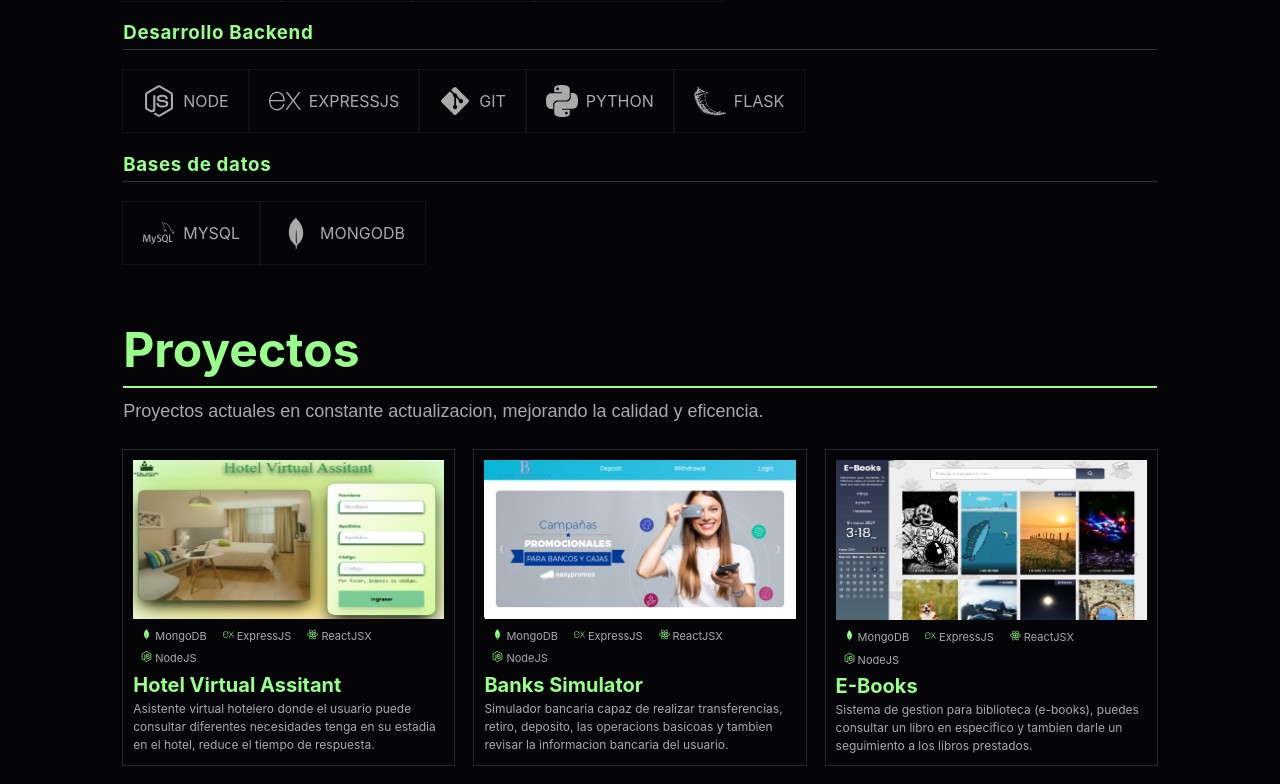
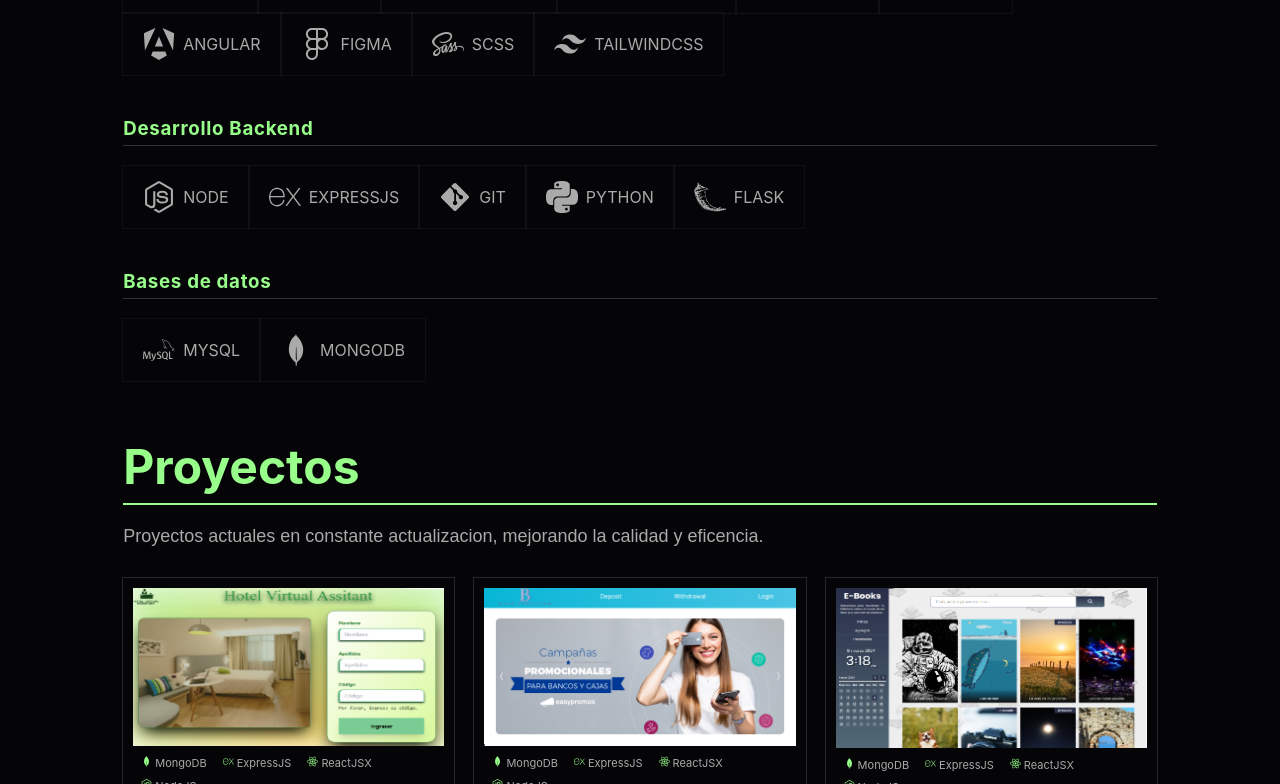
Before and after one commit to juanRCoder/updating-portfolio, a React (Vite) app: page / in a window 1280 px wide. Shown: the part 1316-2100 px from the top of the page. Built offline with nearby package versions, Linux system fonts and the light colour scheme; the HTML template or start-up script is replaced by a standard one.

Commit message:
style: modify styles and margin

```diff
--- a/src/components/About/About.scss
+++ b/src/components/About/About.scss
@@ -17,8 +17,9 @@
     > p {
       font-family: sans-serif;
       color: #aaa;
-      margin: 10px 0 0;
+      margin: 15px 0 0;
       font-size: 18px;
+      line-height: 1.8;
     }
   }
 }
--- a/src/components/Skills/Skills.scss
+++ b/src/components/Skills/Skills.scss
@@ -5,6 +5,7 @@
   padding-bottom: 2px;
   border-bottom: 1px solid #333;
   color: #97ff8a;
+  margin-top: 40px;
 }
 .gridContainer {
   display: flex;
--- a/src/components/projects/Projectss.scss
+++ b/src/components/projects/Projectss.scss
@@ -82,7 +82,7 @@
     }
     > p {
       margin: 0;
-      font-size: 12px;
+      font-size: 14px;
     }
   }
 }
```
